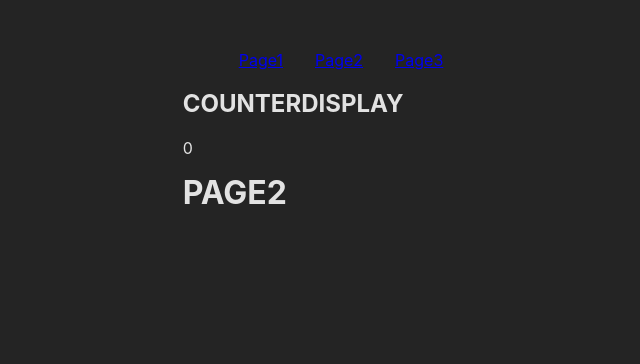
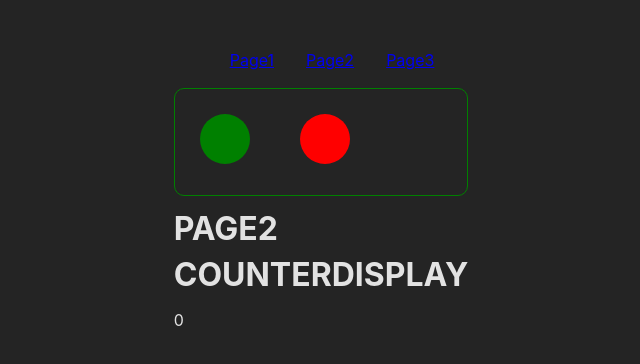
Before and after one commit to LarsGKodehode/useContext, a React (Vite) app: page /#/Page2 in a window 1280 px wide. Shown: the top 364 px of the page, without its empty margins (319-959 px from the left). Built offline with nearby package versions, Linux system fonts and the light colour scheme.

Commit message:
moved context down into app.tsx, from main.tsx (#3)

```diff
--- a/src/@types/types.d.ts
+++ b/src/@types/types.d.ts
@@ -1,3 +1,5 @@
+import React, { SetStateAction } from "react";
+
 /**
  * Template type for props
  */
@@ -49,6 +51,5 @@ export interface CounterGUIProps {};
  */
 export type CountContextType = {
   count: number,
-  increment?: CallableFunction,
-  decrement?: CallableFunction,
+  setCount: React.Dispatch<SetStateAction<number>>,
 };
--- a/src/App.tsx
+++ b/src/App.tsx
@@ -4,8 +4,15 @@ import { Outlet } from 'react-router-dom';
 // CSS
 import './App.css';
 
+// Types
+import { CountContextType } from './@types/types';
+
+// Context
+import { CountContext } from './Context/counterContext';
+
 // Components
 import Navbar from './components/Navbar/Navbar';
+import { useState } from 'react';
 
 // Unchanging between build
 const navbarLinks = [
@@ -18,11 +25,21 @@ const navbarProps = {
 };
 
 function App() {
+  // State managment
+  const [count, setCount] = useState(0)
+
+  const initialContext: CountContextType = {
+    count,
+    setCount,
+  };
+
   return (
-    <div className="App">
-      <Navbar {...navbarProps} />
-      <Outlet />
-    </div>
+    <CountContext.Provider value={initialContext}>
+      <div className="App">
+        <Navbar {...navbarProps} />
+        <Outlet />
+      </div>
+    </CountContext.Provider>
   );
 };
 
--- a/src/Context/counterContext.tsx
+++ b/src/Context/counterContext.tsx
@@ -1,10 +1,6 @@
 // Libraries
-import React, { useState, useContext, createContext } from "react";
+import React, { createContext } from "react";
 // Types
 import { CountContextType } from "../@types/types";
 
-export const CountContext = createContext<CountContextType>({
-  count: 0,
-  increment: () => {console.log('Decremnting')},
-  decrement: () => {console.log('Incrementing')},
-});
+export const CountContext = createContext<CountContextType>({count: 0, setCount: () => {}});
--- a/src/components/CounterGUI/CounterGUI.tsx
+++ b/src/components/CounterGUI/CounterGUI.tsx
@@ -1,16 +1,82 @@
 // Types
+import { CSSProperties, useContext } from "react";
 import { CounterGUIProps } from "../../@types/types";
+import { CountContext } from "../../Context/counterContext";
+
+
+// Custom SVGs
+const svgProps = {
+  width: "100",
+  height: "100",
+}
+
 
 function CounterGUI(props: CounterGUIProps): JSX.Element {
+  // Grab refrence to counterContext
+  const {count, setCount} = useContext(CountContext);
+
+  // Handlers
+  function handleIncrement(): void {
+    setCount(previousValue => previousValue + 1);
+  };
+
+  function handleDecrement(): void {
+    setCount(previousValue => previousValue - 1);
+  };
+
+  // Construct props
+  const incrementProps = {
+    ...svgProps,
+    onClick: handleIncrement,
+  };
+
+  const decrementProps = {
+    ...svgProps,
+    onClick: handleDecrement,
+  };
+
+  const guiStyle: CSSProperties = {
+    border: '1px solid green',
+    borderRadius: '10px'
+  };
+
+  // Create buttons, should probably be extracted into one component
+  function SVGIncrement(): JSX.Element {
+    return(
+      <svg {...incrementProps}>
+        <circle
+          cx={"50"}
+          cy={"50"}
+          r={"25"}
+
+          fill={"green"}
+        />
+      </svg>
+    );
+  };
+
+  function SVGDecrement(): JSX.Element {
+    return(
+      <svg {...decrementProps}>
+        <circle
+          cx={"50"}
+          cy={"50"}
+          r={"25"}
+
+          fill={"red"}
+        />
+      </svg>
+    );
+  };
+
   return(
-    <div>
-      <h1>{`CounterGUI`.toUpperCase()}</h1>
+    <div
+      style={guiStyle}
+    >
+      <SVGIncrement />
+      <SVGDecrement />
     </div>
   );
 };
 
 export default CounterGUI;
-
-export type {
-  CounterGUIProps,
-};
--- a/src/components/Navbar/Navbar.tsx
+++ b/src/components/Navbar/Navbar.tsx
@@ -6,7 +6,7 @@ import { Link } from "react-router-dom";
 import { NavbarProps } from "../../@types/types";
 
 // Components
-import CounterDisplay from "../../components/CounterDisplay/CounterDisplay";
+import CounterGUI from "../CounterGUI/CounterGUI";
 
 function Navbar(props: NavbarProps): JSX.Element {
   const { links } = props;
@@ -31,7 +31,7 @@ function Navbar(props: NavbarProps): JSX.Element {
       <ul>
         {React.Children.toArray(StyledLinks)}
       </ul>
-      <CounterDisplay />
+      <CounterGUI />
     </nav>
   );
 };
--- a/src/routes/Page1/Page1.tsx
+++ b/src/routes/Page1/Page1.tsx
@@ -7,7 +7,6 @@ import CounterDisplay from "../../components/CounterDisplay/CounterDisplay";
 
 function Page1(props: Page1Props): JSX.Element {
   const style: CSSProperties = {
-    backgroundColor: 'green'
   };
 
   return(
--- a/src/routes/Page2/Page2.tsx
+++ b/src/routes/Page2/Page2.tsx
@@ -1,11 +1,15 @@
 // Types
 import { Page2Props } from "../../@types/types";
+
+// Components
+import CounterDisplay from "../../components/CounterDisplay/CounterDisplay";
 
 
 function Page2(props: Page2Props): JSX.Element {
   return(
     <main>
       <h1>{`Page2`.toUpperCase()}</h1>
+        <CounterDisplay />
     </main>
   );
 };
--- a/src/routes/Page3/Page3.tsx
+++ b/src/routes/Page3/Page3.tsx
@@ -1,10 +1,14 @@
 // Types
 import { Page3Props } from "../../@types/types";
+
+// Components
+import CounterDisplay from "../../components/CounterDisplay/CounterDisplay";
 
 function Page3(props: Page3Props): JSX.Element {
   return(
     <main>
       <h1>{`Page3`.toUpperCase()}</h1>
+      <CounterDisplay />
     </main>
   );
 };
```
Also changed, not shown: src/main.tsx (+2 -6 lines), public/logo.svg.
